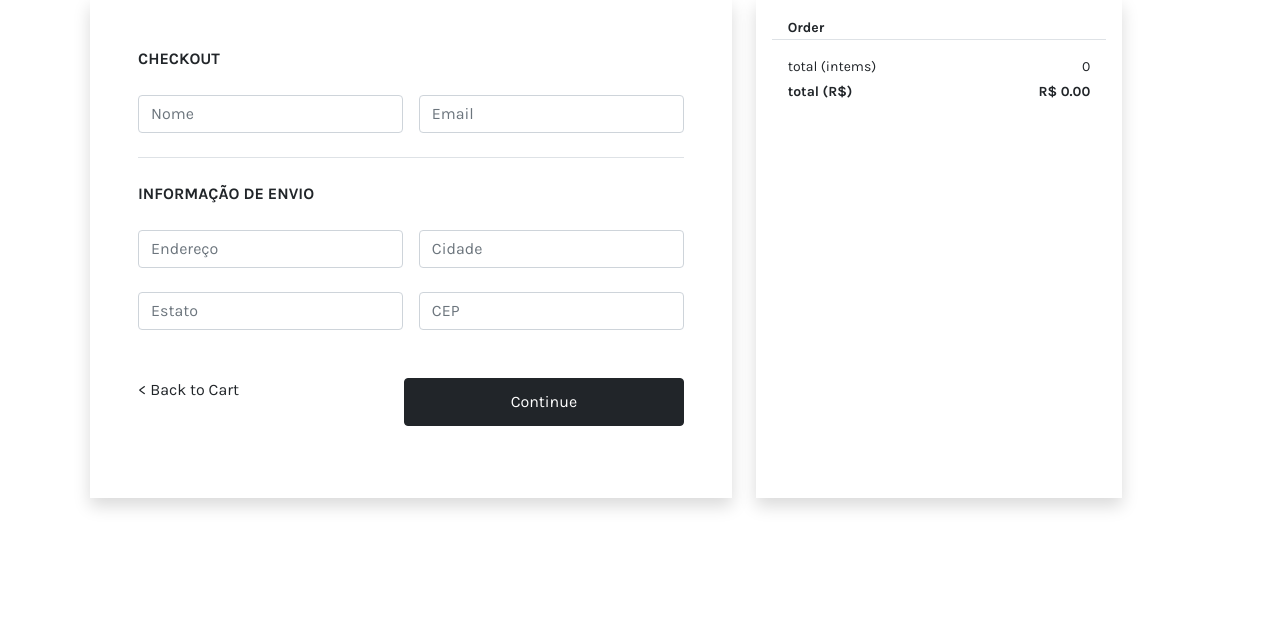
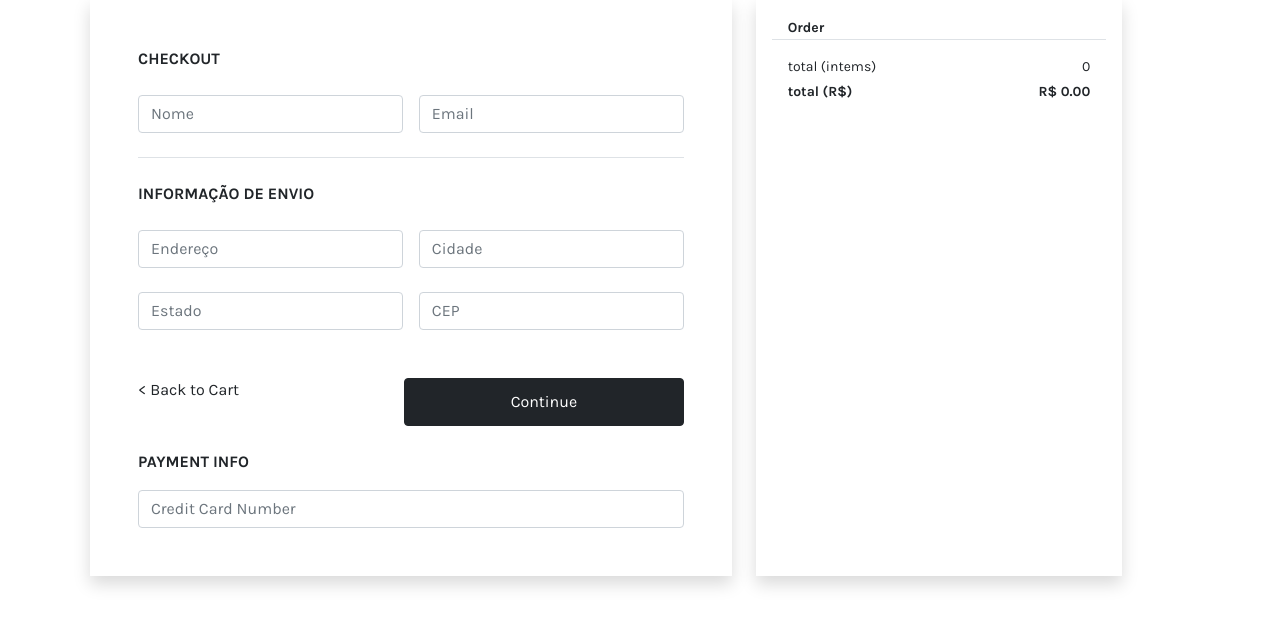
Before and after one commit to joaopaulosrosa/ecommerce, a Django app: page /checkout in a window 1280 px wide. Shown: the part 114-741 px from the top of the page. Run offline with Django 4.2, Linux system fonts and the light colour scheme; some libraries are stand-ins or nearby versions.

Commit message:
payment info added when click continue

```diff
--- a/store/templates/store/checkout.html
+++ b/store/templates/store/checkout.html
@@ -10,10 +10,11 @@
 
       <p class="fw-bold mb-4">CHECKOUT</p>
 
+      <form class="w-100" id="form">
+
         <div class="d-flex justify-content-between border-bottom pb-4">
 
           <input type="text" placeholder="Nome" name="name" class="form-control me-2">
-
           <input type="email" placeholder="Email" name="email" class="form-control ms-2">
 
         </div>
@@ -23,15 +24,13 @@
         <div class="d-flex justify-content-between pb-4">
 
           <input type="text" placeholder="Endereço" name="address" class="form-control me-2">
-
           <input type="email" placeholder="Cidade" name="city" class="form-control ms-2">
 
         </div>
 
         <div class="d-flex justify-content-between pb-4">
 
-        <input type="text" placeholder="Estato" name="state" class="form-control me-2">
-
+          <input type="text" placeholder="Estado" name="state" class="form-control me-2">
           <input type="email" placeholder="CEP" name="zipcode" class="form-control ms-2">
 
         </div>
@@ -40,7 +39,16 @@
 
           <a class="text-reset mb-4 w-100" href="{% url 'cart' %}">< Back to Cart</a>
 
-        <input type="submit" class="btn btn-dark w-100" value="Continue">
+          <input type="submit" class="btn btn-dark w-100" id="form-btn" value="Continue">
+
+
+        </div>
+      </form>
+
+      <div id="card-info" class="hidden">
+
+        <p class="fw-bold">PAYMENT INFO</p>
+        <input type="text" placeholder="Credit Card Number" name="state" class="form-control me-2">
 
       </div>
 
@@ -49,7 +57,6 @@
     <div class="col-4 p-3 shadow">
 
       <small class="fw-bold ms-3">Order</small>
-
       <div style="overflow: auto; max-height: 350px;">
 
         {% for item in items %}
@@ -60,7 +67,6 @@
             <div class="d-flex">
 
               <img src="{{ item.product.imageURL }}" alt="" style="height: 60px;">
-
               <div class="ms-4 align-items-center my-auto">
 
                 <small class="d-block fw-bold mb-1">{{item.product.name}}</small>
@@ -79,7 +85,6 @@
       <div class="px-3 pt-3 d-flex justify-content-between border-top">
 
         <small>total (intems)</small>
-
         <small>{{order.get_cart_items}}</small>
 
       </div>
@@ -87,7 +92,6 @@
       <div class="px-3 pt-1 d-flex justify-content-between">
 
         <small class="fw-bold">total (R$)</small>
-
         <small class="fw-bold">R$ {{order.get_cart_total|floatformat:2}}</small>
 
       </div>
@@ -98,4 +102,17 @@
 
 </div>
 
+<script>
+
+  var form = document.getElementById('form')
+
+  form.addEventListener('submit', function(e){
+    e.preventDefault()
+    console.log('Submited')
+    document.getElementById('form-btn').classList.add('hidden')
+    document.getElementById('card-info').classList.remove('hidden')
+  })
+
+</script>
+
 {% endblock content %}
```
Lines whose indentation alone changed are shown as unchanged.
